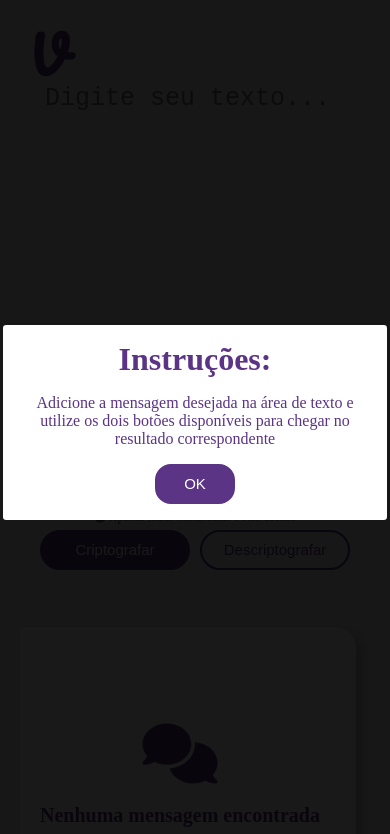
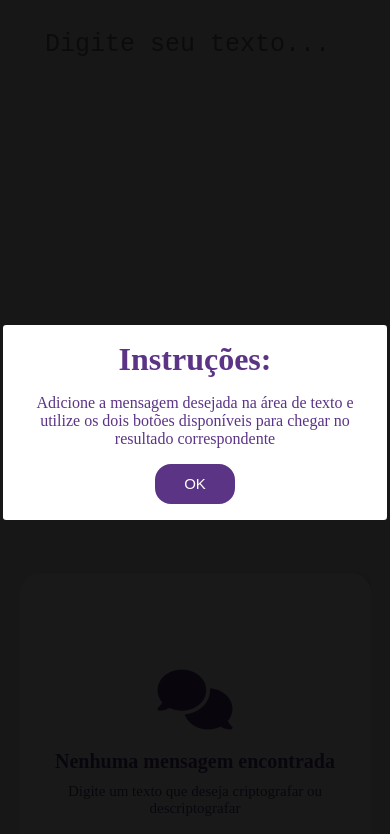
Before and after one commit to VictorNicolau-coder/Decodificador, a plain HTML site: page index.html in a window 390 px wide. Shown: the top 834 px of the page. Drawn offline with Linux system fonts and the light colour scheme.

Commit message:
alteracao css

```diff
--- a/css/style.css
+++ b/css/style.css
@@ -293,7 +293,7 @@ dialog button:focus{
     body{
         background-color: rgb(234, 234, 240);
 
-        margin-top: 120px;
+        margin-top: 17%;
     }
 
     button{
@@ -331,7 +331,7 @@ dialog button:focus{
 
         display: flex;
         position: absolute;
-        top: 0;
+        top: -25px;
     }
 
     #box-input{
@@ -375,6 +375,7 @@ dialog button:focus{
         height: 400px;
         width: 100%;
 
+        margin-right: 0px;
         margin-bottom: 30px;
     }
 
```
